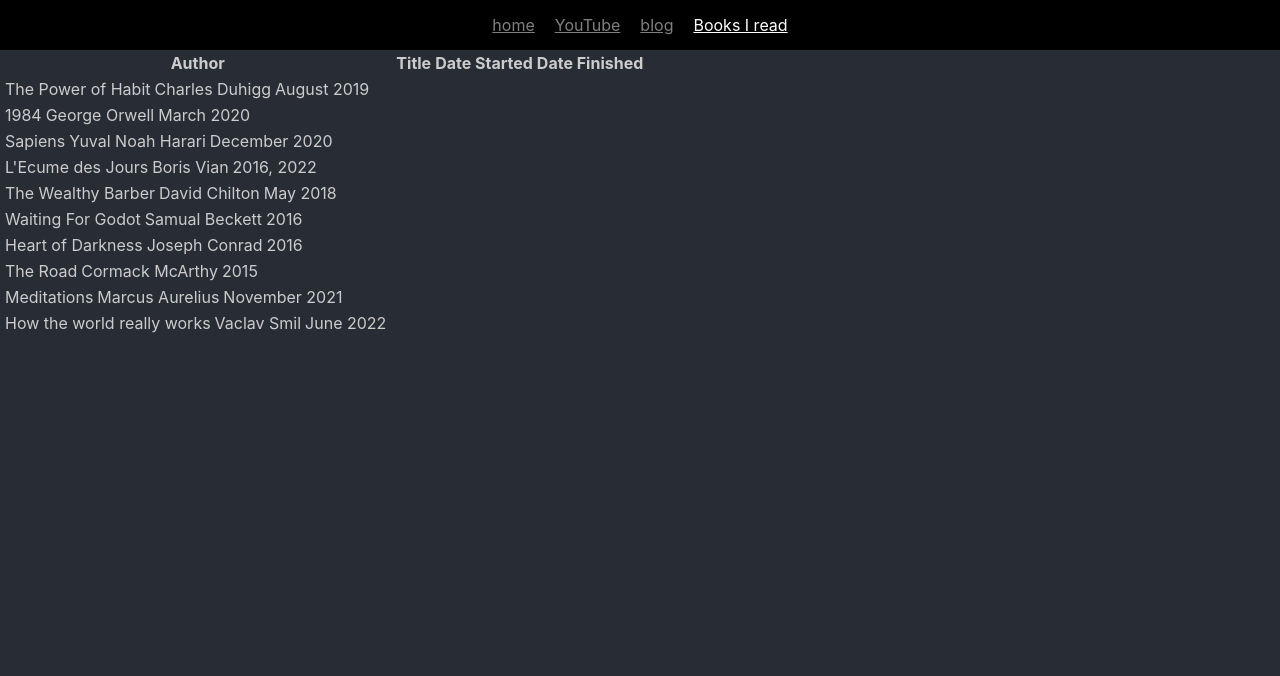
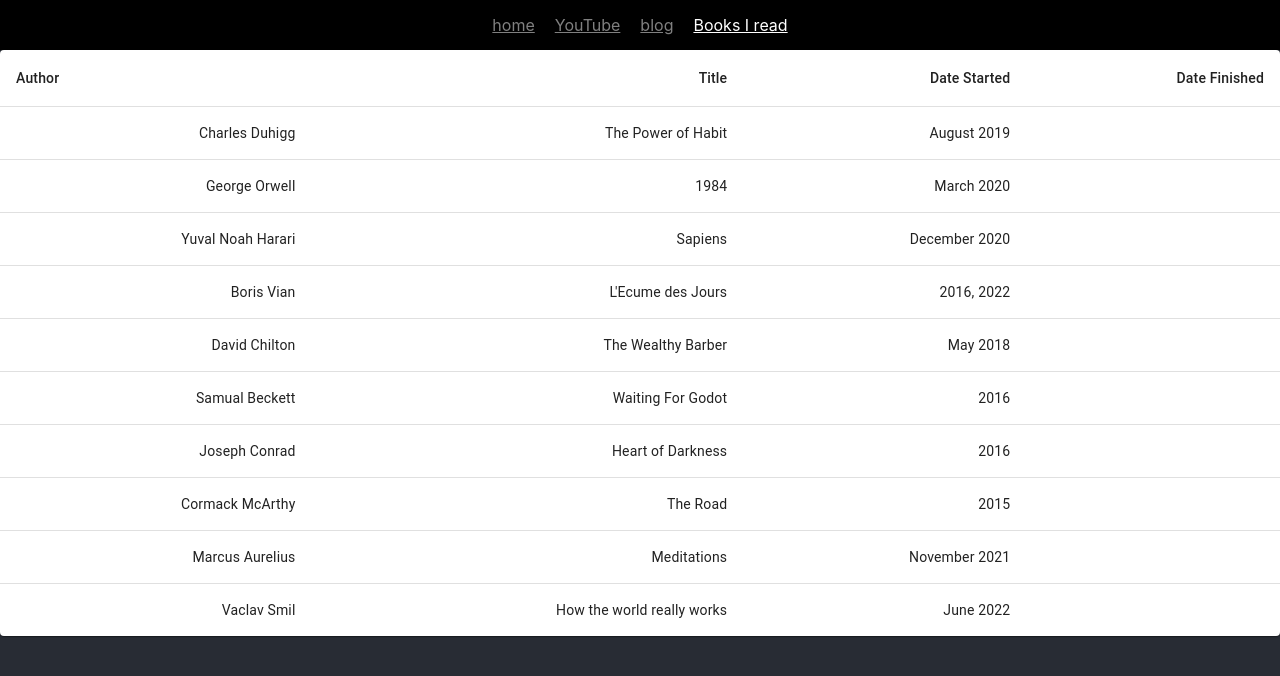
Before and after one commit to jpabadir/jpabadir.github.io, a React (Create React App) app: page /books-i-read in a window 1280 px wide. Shown: the top 676 px of the page. Built offline with nearby package versions, Linux system fonts and the light colour scheme.

Commit message:
Improve books I read

```diff
--- a/src/App.js
+++ b/src/App.js
@@ -11,7 +11,7 @@ function App() {
         {navItems.map((item) => {
           return item.link && item.link.includes('https') ? (
             // eslint-disable-next-line react/jsx-no-target-blank
-            <a target="_blank" rel="noopener" className="NavLink" href={item.link}>
+            <a key={item.name} target="_blank" rel="noopener" className="NavLink" href={item.link}>
               {item.name}
             </a>
           ) : (
--- a/src/routes/books-i-read.js
+++ b/src/routes/books-i-read.js
@@ -1,4 +1,3 @@
-import { NavLink, Outlet } from 'react-router-dom';
 import books from '../books.json';
 import * as React from 'react';
 import Table from '@mui/material/Table';
@@ -12,55 +11,28 @@ import Paper from '@mui/material/Paper';
 export default function Books() {
   return (
     <div>
-      <table>
-        <tr>
-          <th>Author</th>
-          <th>Title</th>
-          <th>Date Started</th>
-          <th>Date Finished</th>
-        </tr>
-        {books.map((book) => (
-          <div key={book.title}>
-            <tr>
-              <td>{book.title}</td>
-              <td>{book.author}</td>
-              <td>{book.dateStarted}</td>
-              <td>{book.dateFinished}</td>
-            </tr>
-          </div>
-        ))}
-      </table>
-    </div>
-  );
-}
-
-
-{/* <TableContainer component={Paper}>
+      <TableContainer component={Paper}>
         <Table sx={{ minWidth: 650 }} aria-label="simple table">
           <TableHead>
             <TableRow>
-      <TableCell>Dessert (100g serving)</TableCell>
-      <TableCell align="right">Calories</TableCell>
-      <TableCell align="right">Fat&nbsp;(g)</TableCell>
-      <TableCell align="right">Carbs&nbsp;(g)</TableCell>
-      <TableCell align="right">Protein&nbsp;(g)</TableCell>
+              <TableCell>Author</TableCell>
+              <TableCell align="right">Title</TableCell>
+              <TableCell align="right">Date Started</TableCell>
+              <TableCell align="right">Date Finished</TableCell>
             </TableRow>
           </TableHead>
           <TableBody>
-    {rows.map((row) => (
-      <TableRow
-        key={row.name}
-        sx={{ '&:last-child td, &:last-child th': { border: 0 } }}
-      >
-        <TableCell component="th" scope="row">
-          {row.name}
-        </TableCell>
-        <TableCell align="right">{row.calories}</TableCell>
-        <TableCell align="right">{row.fat}</TableCell>
-        <TableCell align="right">{row.carbs}</TableCell>
-        <TableCell align="right">{row.protein}</TableCell>
+            {books.map((row) => (
+              <TableRow key={row.title} sx={{ '&:last-child td, &:last-child th': { border: 0 } }}>
+                <TableCell align="right">{row.author}</TableCell>
+                <TableCell align="right">{row.title}</TableCell>
+                <TableCell align="right">{row.dateStarted}</TableCell>
+                <TableCell align="right">{row.dateFinished}</TableCell>
               </TableRow>
             ))}
           </TableBody>
         </Table>
-</TableContainer> */}
+      </TableContainer>
+    </div>
+  );
+}
```
Lines whose indentation alone changed are shown as unchanged.
